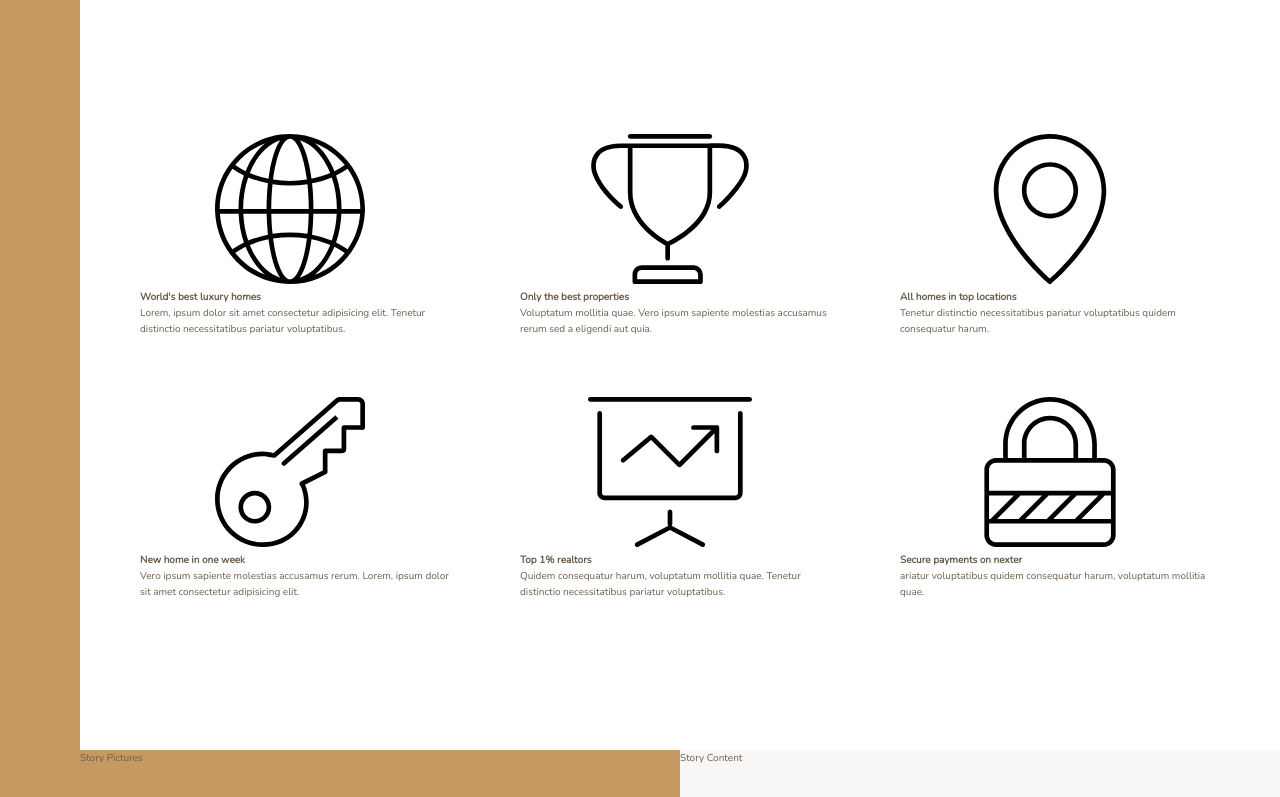
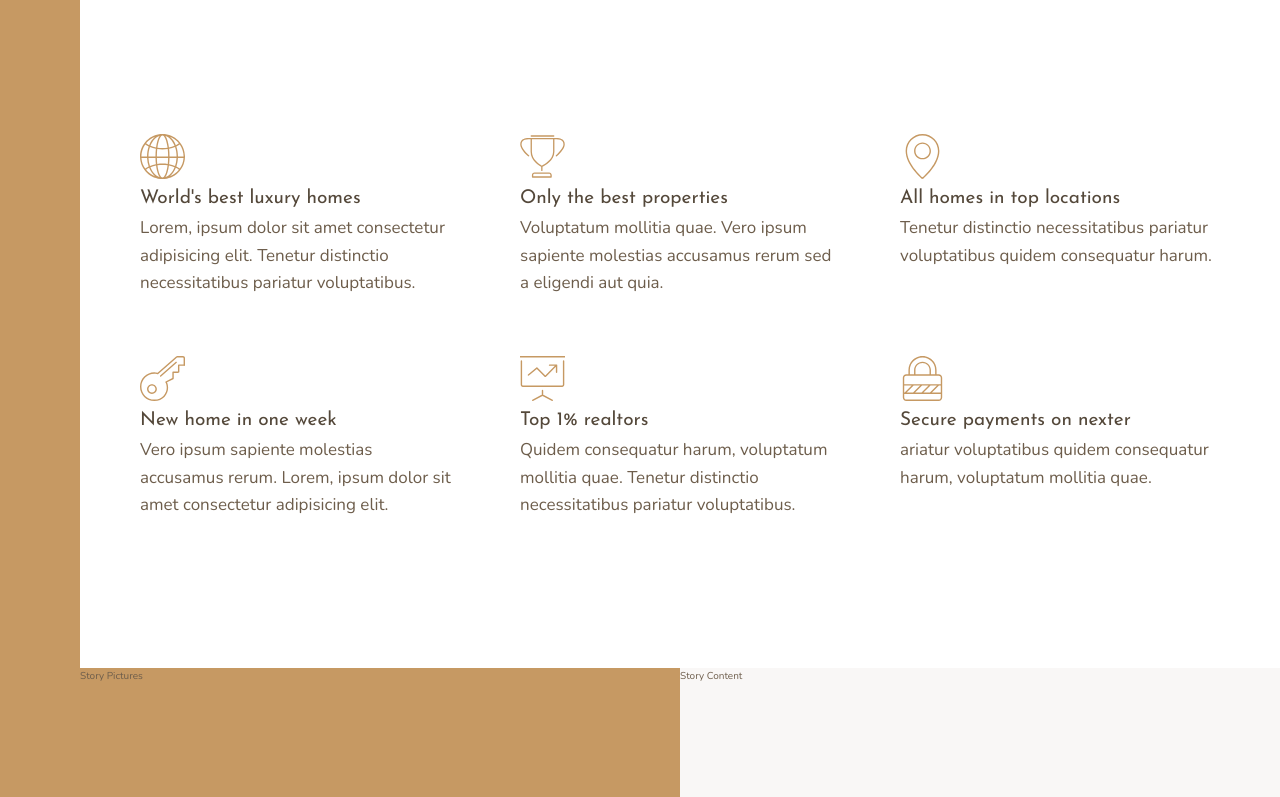
Before and after one commit to mostmojo/nexter, a website: page index.html in a window 1280 px wide. Shown: the part 656-1453 px from the top of the page. Drawn offline with nearby package versions, Linux system fonts and the light colour scheme.

Commit message:
Styled feature class and added a heading extend for font weight and family

```diff
--- a/index.html
+++ b/index.html
@@ -32,7 +32,7 @@
         <svg class="feature__icon">
           <use xlink:href="img/sprite.svg#icon-global"></use>
         </svg>
-        <h4 class="heading-4">World's best luxury homes</h4>
+        <h4 class="heading-4 heading-4--dark">World's best luxury homes</h4>
         <p class="feature__text">
           Lorem, ipsum dolor sit amet consectetur adipisicing elit. Tenetur
           distinctio necessitatibus pariatur voluptatibus.
@@ -42,7 +42,7 @@
         <svg class="feature__icon">
           <use xlink:href="img/sprite.svg#icon-trophy"></use>
         </svg>
-        <h4 class="heading-4">Only the best properties</h4>
+        <h4 class="heading-4 heading-4--dark">Only the best properties</h4>
         <p class="feature__text">
           Voluptatum mollitia quae. Vero ipsum sapiente molestias accusamus
           rerum sed a eligendi aut quia.
@@ -52,7 +52,7 @@
         <svg class="feature__icon">
           <use xlink:href="img/sprite.svg#icon-map-pin"></use>
         </svg>
-        <h4 class="heading-4">All homes in top locations</h4>
+        <h4 class="heading-4 heading-4--dark">All homes in top locations</h4>
         <p class="feature__text">
           Tenetur distinctio necessitatibus pariatur voluptatibus quidem
           consequatur harum.
@@ -62,7 +62,7 @@
         <svg class="feature__icon">
           <use xlink:href="img/sprite.svg#icon-key"></use>
         </svg>
-        <h4 class="heading-4">New home in one week</h4>
+        <h4 class="heading-4 heading-4--dark">New home in one week</h4>
         <p class="feature__text">
           Vero ipsum sapiente molestias accusamus rerum. Lorem, ipsum dolor sit
           amet consectetur adipisicing elit.
@@ -73,7 +73,7 @@
         <svg class="feature__icon">
           <use xlink:href="img/sprite.svg#icon-presentation"></use>
         </svg>
-        <h4 class="heading-4">Top 1% realtors</h4>
+        <h4 class="heading-4 heading-4--dark">Top 1% realtors</h4>
         <p class="feature__text">
           Quidem consequatur harum, voluptatum mollitia quae. Tenetur distinctio
           necessitatibus pariatur voluptatibus.
@@ -83,7 +83,7 @@
         <svg class="feature__icon">
           <use xlink:href="img/sprite.svg#icon-lock"></use>
         </svg>
-        <h4 class="heading-4">Secure payments on nexter</h4>
+        <h4 class="heading-4 heading-4--dark">Secure payments on nexter</h4>
         <p class="feature__text">
           ariatur voluptatibus quidem consequatur harum, voluptatum mollitia
           quae.
--- a/sass/_features.scss
+++ b/sass/_features.scss
@@ -5,3 +5,15 @@
   grid-template-columns: repeat(3, 1fr);
   grid-gap: 6rem;
 }
+
+.feature {
+  &__icon {
+    fill: $color-primary;
+    width: 4.5rem;
+    height: 4.5rem;
+  }
+
+  &__text {
+    font-size: 1.7rem;
+  }
+}
--- a/sass/_typography.scss
+++ b/sass/_typography.scss
@@ -0,0 +1,29 @@
+%heading {
+  font-family: $font-display;
+  font-weight: 400;
+}
+
+.heading-1 {
+  @extend %heading;
+}
+
+.heading-2 {
+  @extend %heading;
+}
+
+.heading-3 {
+  @extend %heading;
+}
+
+.heading-4 {
+  @extend %heading;
+  font-size: 1.9rem;
+
+  &--light {
+    color: $color-grey-light-1;
+  }
+
+  &--dark {
+    color: $color-grey-dark-1;
+  }
+}
```
Also changed, not shown: css/style.css.
